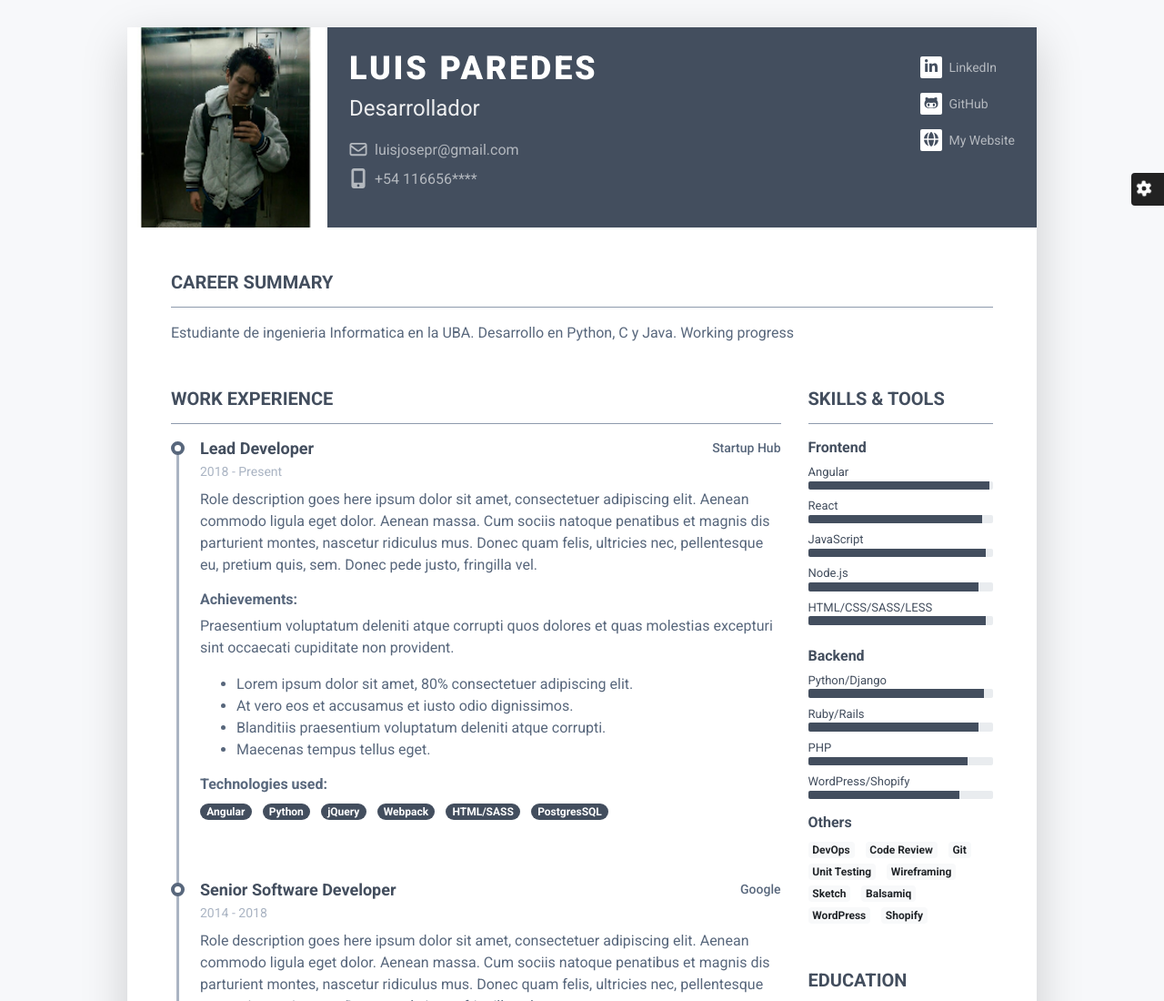
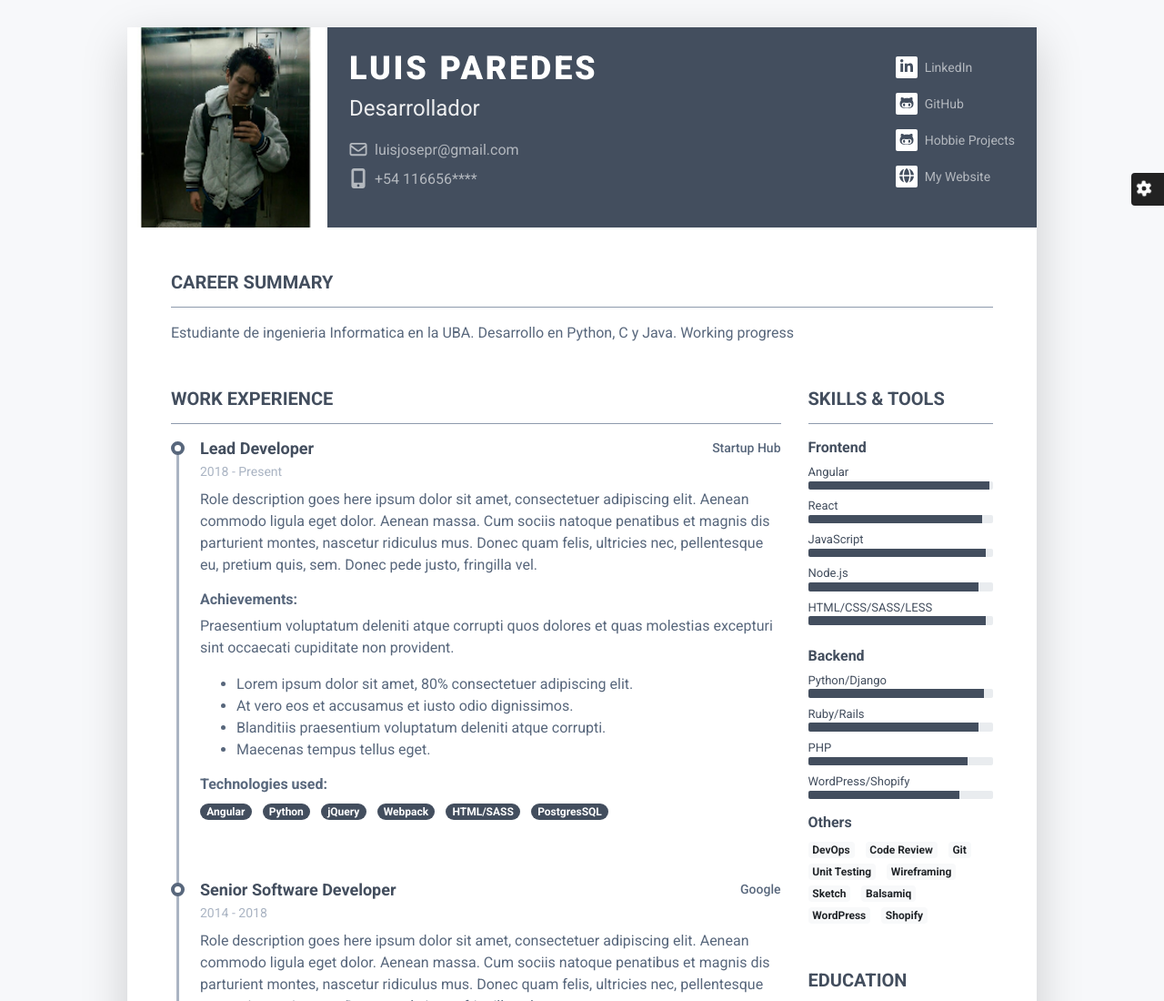
Before and after one commit to LuisParedes1/CV, a plain HTML site: page docs/index.html in a window 1280 px wide. Shown: the top 1100 px of the page at 91% size. Drawn offline with Linux system fonts and the light colour scheme.

Commit message:
Added hobby github

```diff
--- a/docs/index.html
+++ b/docs/index.html
@@ -48,6 +48,8 @@
 						    <ul class="resume-social list-unstyled">
 				                <li class="mb-3"><a href="https://linkedin.com/in/luisjoseparedes"><span class="fa-container text-center mr-2"><i class="fab fa-linkedin-in fa-fw"></i></span>LinkedIn</a></li>
 				                <li class="mb-3"><a href="https://github.com/LuisParedes1"><span class="fa-container text-center mr-2"><i class="fab fa-github-alt fa-fw"></i></span>GitHub</a></li>
+				                <li class="mb-3"><a href="https://github.com/FOSS-L"><span class="fa-container text-center mr-2"><i class="fab fa-github-alt fa-fw"></i></span>Hobbie Projects</a></li>
+
 				                <!--<li class="mb-3"><a href="#"><span class="fa-container text-center mr-2"><i class="fab fa-codepen fa-fw"></i></span>codepen.io/username/</a></li> -->
 				                <li><a href="https://luisparedes1.github.io/"><span class="fa-container text-center mr-2"><i class="fas fa-globe"></i></span>My Website</a></li>
 						    </ul>
```
